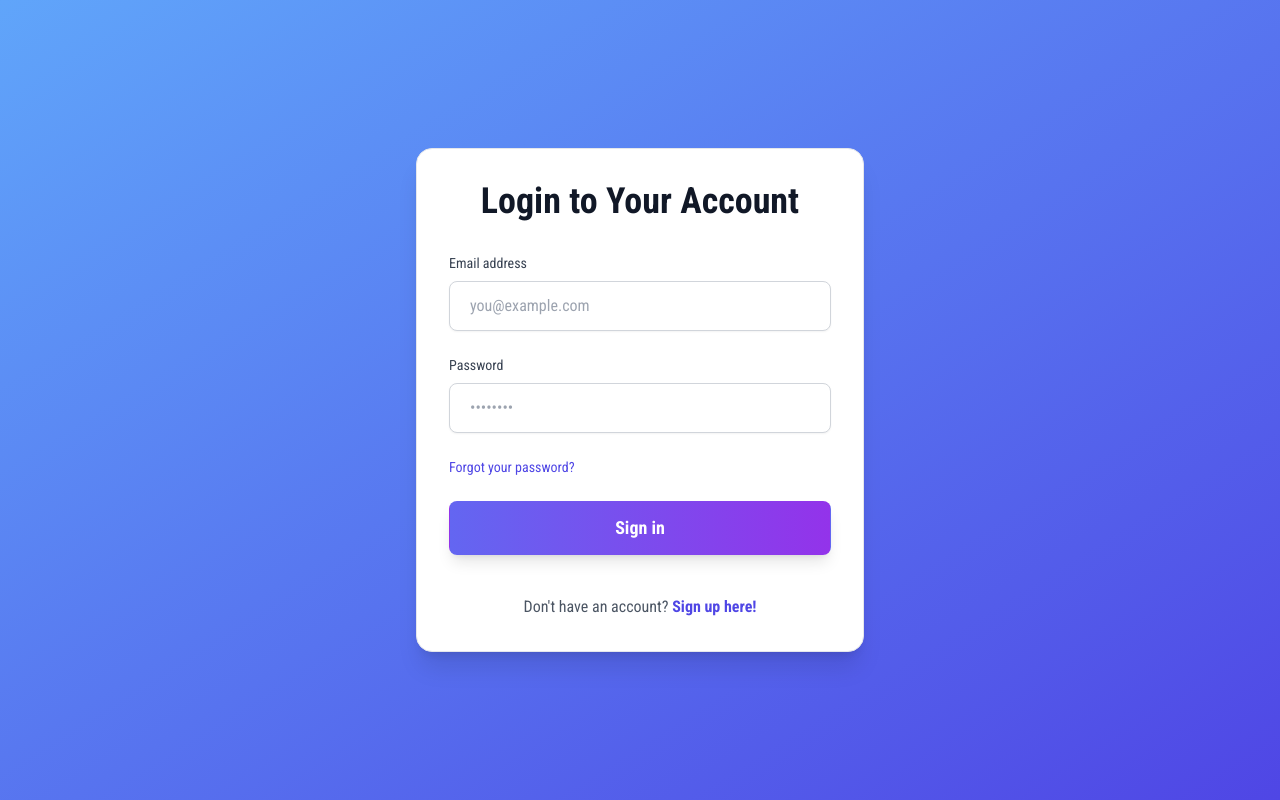
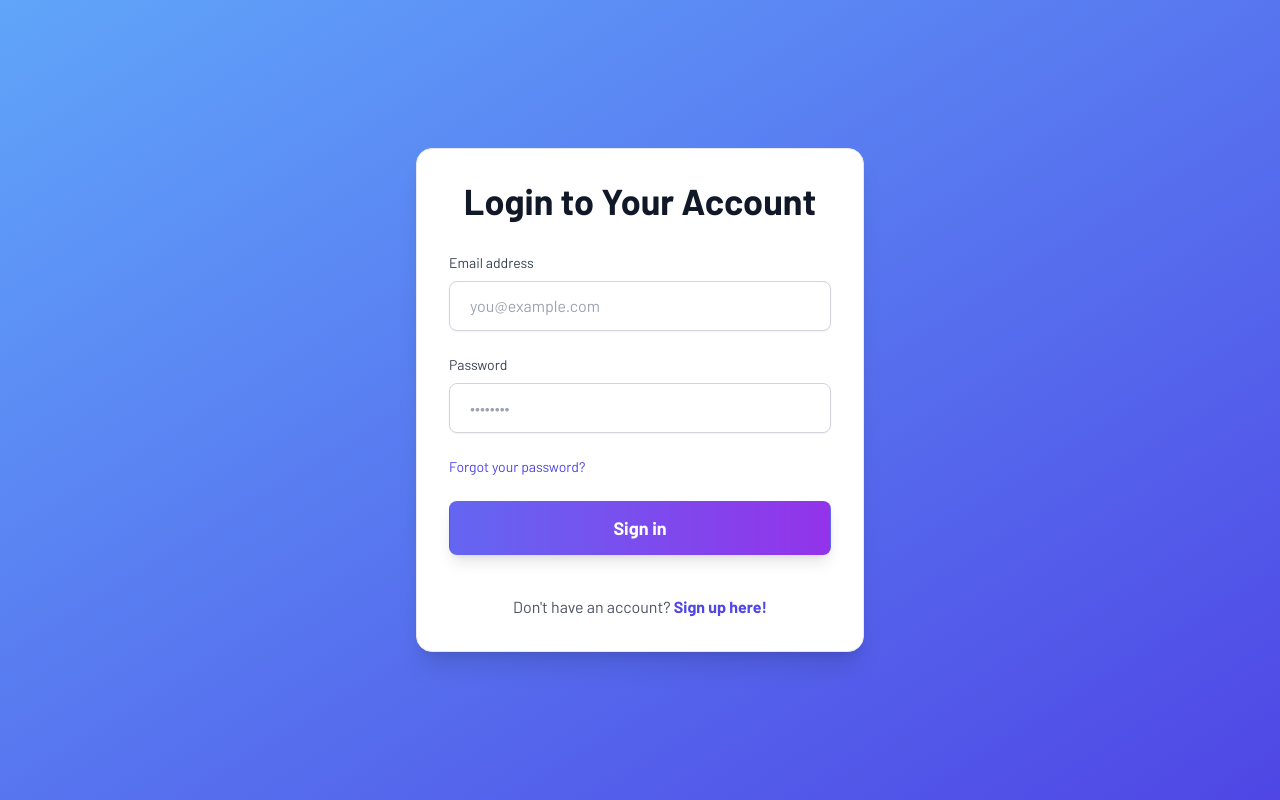
Before and after one commit to arsalanmukhtar/rahme_associates, a FastAPI app: page /templates/login.html in a window 1280 px wide. Run offline with FastAPI, Linux system fonts and the light colour scheme; parts of the project's set-up code (start-up, migrations or seed data) failed here and were passed over; some libraries are stand-ins or nearby versions.

Commit message:
font family updated

```diff
--- a/static/css/forgot_password.css
+++ b/static/css/forgot_password.css
@@ -2,7 +2,7 @@
 
 /* Custom styles for the body background and font */
 body {
-    font-family: 'Inter', sans-serif;
+    font-family: 'Barlow', sans-serif;
     /* Background gradient will be defined inline in the HTML for specific page styling */
 }
 
--- a/static/css/login.css
+++ b/static/css/login.css
@@ -2,7 +2,7 @@
 
 /* Custom styles for the body background and font */
 body {
-    font-family: 'Inter', sans-serif;
+    font-family: 'Barlow', sans-serif;
     /* This gradient is now defined inline in login.html for specific page background */
     /* background: linear-gradient(135deg, #a7bfe8 0%, #619aee 100%); */
 }
--- a/static/css/reset_password.css
+++ b/static/css/reset_password.css
@@ -1,7 +1,7 @@
 /* static/css/welcome.css */
 
 body {
-    font-family: 'Roboto Condensed', sans-serif;
+    font-family: 'Barlow', sans-serif;
     /* Updated font */
     margin: 0;
     /* Ensure no default body margin */
--- a/static/css/signup.css
+++ b/static/css/signup.css
@@ -2,7 +2,7 @@
 
 /* Custom styles for the body background and font */
 body {
-    font-family: 'Inter', sans-serif;
+    font-family: 'Barlow', sans-serif;
     /* Background gradient will be defined inline in the HTML for specific page styling */
 }
 
--- a/static/css/welcome.css
+++ b/static/css/welcome.css
@@ -1,6 +1,7 @@
 /* static/css/welcome.css */
 
 body {
+    font-family: 'Barlow', sans-serif;
     margin: 0;
     /* Ensure no default body margin */
     position: relative;
--- a/static/js/forgot_password.js
+++ b/static/js/forgot_password.js
@@ -3,6 +3,8 @@
 document.addEventListener('DOMContentLoaded', () => {
     const forgotPasswordForm = document.getElementById('forgotPasswordForm');
     const messageBox = document.getElementById('messageBox');
+
+    document.body.style.fontFamily = "'Barlow', sans-serif";
 
     function showMessage(message, type = 'info') {
         messageBox.textContent = message;
--- a/static/js/login.js
+++ b/static/js/login.js
@@ -17,6 +17,9 @@ document.addEventListener('DOMContentLoaded', () => {
         messageBox.textContent = '';
         messageBox.className = 'hidden'; // Reset class for next message
     }
+
+    // Set the font family to Barlow for the document body
+    document.body.style.fontFamily = "'Barlow', sans-serif";
 
     if (loginForm) {
         loginForm.addEventListener('submit', async (event) => {
--- a/static/js/map_dashboard.js
+++ b/static/js/map_dashboard.js
@@ -339,6 +339,8 @@ document.addEventListener('DOMContentLoaded', () => {
             style: 'mapbox://styles/mapbox/streets-v11',
             center: initialCenter,
             zoom: initialZoom,
+            minZoom: 0,
+            maxZoom: 19,
             attributionControl: false, // Explicitly disable attribution control
             hash: true // Enable hash in URL for easy sharing
         });
@@ -842,4 +844,7 @@ document.addEventListener('DOMContentLoaded', () => {
             closeBasemapOptions();
         }
     });
+
+    // If you set font-family in JS, use Barlow:
+    document.body.style.fontFamily = "'Barlow', sans-serif";
 });
--- a/static/js/reset_password.js
+++ b/static/js/reset_password.js
@@ -3,6 +3,9 @@
 document.addEventListener('DOMContentLoaded', () => {
     const resetPasswordForm = document.getElementById('resetPasswordForm');
     const messageBox = document.getElementById('messageBox');
+
+    // Set the font family to Barlow for the document body
+    document.body.style.fontFamily = "'Barlow', sans-serif";
 
     function showMessage(message, type = 'info') {
         messageBox.textContent = message;
--- a/static/js/signup.js
+++ b/static/js/signup.js
@@ -3,6 +3,8 @@
 document.addEventListener('DOMContentLoaded', () => {
     const signupForm = document.getElementById('signupForm');
     const messageBox = document.getElementById('messageBox');
+
+    document.body.style.fontFamily = "'Barlow', sans-serif";
 
     function showMessage(message, type = 'info') {
         messageBox.textContent = message;
--- a/static/js/welcome.js
+++ b/static/js/welcome.js
@@ -5,4 +5,6 @@ document.addEventListener('DOMContentLoaded', () => {
 
     // Add any specific JavaScript interactivity for the welcome page here.
     // For now, it's just a simple log to confirm loading.
+
+    document.body.style.fontFamily = "'Barlow', sans-serif";
 });
--- a/templates/forgot_password.html
+++ b/templates/forgot_password.html
@@ -4,11 +4,11 @@
     <meta charset="UTF-8">
     <meta name="viewport" content="width=device-width, initial-scale=1.0">
     <title>Forgot Password</title>    <script src="https://cdn.tailwindcss.com"></script>
-    <!-- Roboto Condensed Font -->
-    <link href="https://fonts.googleapis.com/css2?family=Roboto+Condensed:wght@300;400;700&display=swap" rel="stylesheet">
+    <!-- Barlow Font -->
+    <link href="https://fonts.googleapis.com/css2?family=Barlow:wght@300;400;700&display=swap" rel="stylesheet">
     <link rel="stylesheet" href="/static/css/forgot_password.css">
 </head>
-<body class="flex items-center justify-center min-h-screen p-4 bg-gradient-to-br from-yellow-400 to-orange-600 font-['Roboto_Condensed']">
+<body class="flex items-center justify-center min-h-screen p-4 bg-gradient-to-br from-yellow-400 to-orange-600 font-['Barlow']">
     <div class="bg-white p-8 rounded-2xl shadow-xl max-w-md w-full border border-gray-200 transform hover:scale-102 transition-transform duration-300 ease-in-out">
         <h2 class="text-4xl font-extrabold text-center text-gray-900 mb-8">Forgot Password?</h2>
         <p class="text-center text-gray-600 mb-6">Enter your email address and we'll send you a link to reset your password.</p>
--- a/templates/login.html
+++ b/templates/login.html
@@ -5,12 +5,12 @@
     <meta name="viewport" content="width=device-width, initial-scale=1.0">
     <title>Login</title>
     <!-- Link to Tailwind CSS CDN -->
-    <script src="https://cdn.tailwindcss.com"></script>    <!-- Roboto Condensed Font -->
-    <link href="https://fonts.googleapis.com/css2?family=Roboto+Condensed:wght@300;400;700&display=swap" rel="stylesheet">
+    <script src="https://cdn.tailwindcss.com"></script>    <!-- Barlow Font -->
+    <link href="https://fonts.googleapis.com/css2?family=Barlow:wght@300;400;700&display=swap" rel="stylesheet">
     <!-- Link to your specific CSS file for login -->
     <link rel="stylesheet" href="/static/css/login.css">
 </head>
-<body class="flex items-center justify-center min-h-screen p-4 bg-gradient-to-br from-blue-400 to-indigo-600 font-['Roboto_Condensed']">
+<body class="flex items-center justify-center min-h-screen p-4 bg-gradient-to-br from-blue-400 to-indigo-600 font-['Barlow']">
     <div class="bg-white p-8 rounded-2xl shadow-xl max-w-md w-full border border-gray-200 transform hover:scale-102 transition-transform duration-300 ease-in-out">
         <h2 class="text-4xl font-extrabold text-center text-gray-900 mb-8">Login to Your Account</h2>
         <form id="loginForm" class="space-y-6">
--- a/templates/reset_password.html
+++ b/templates/reset_password.html
@@ -4,11 +4,11 @@
     <meta charset="UTF-8">
     <meta name="viewport" content="width=device-width, initial-scale=1.0">
     <title>Reset Password</title>    <script src="https://cdn.tailwindcss.com"></script>
-    <!-- Roboto Condensed Font -->
-    <link href="https://fonts.googleapis.com/css2?family=Roboto+Condensed:wght@300;400;700&display=swap" rel="stylesheet">
+    <!-- Barlow Font -->
+    <link href="https://fonts.googleapis.com/css2?family=Barlow:wght@300;400;700&display=swap" rel="stylesheet">
     <link rel="stylesheet" href="/static/css/reset_password.css">
 </head>
-<body class="flex items-center justify-center min-h-screen p-4 bg-gradient-to-br from-purple-400 to-pink-600 font-['Roboto_Condensed']">
+<body class="flex items-center justify-center min-h-screen p-4 bg-gradient-to-br from-purple-400 to-pink-600 font-['Barlow']">
     <div class="bg-white p-8 rounded-2xl shadow-xl max-w-md w-full border border-gray-200 transform hover:scale-102 transition-transform duration-300 ease-in-out">
         <h2 class="text-4xl font-extrabold text-center text-gray-900 mb-8">Reset Your Password</h2>
         <form id="resetPasswordForm" class="space-y-6">
--- a/templates/signup.html
+++ b/templates/signup.html
@@ -4,11 +4,11 @@
     <meta charset="UTF-8">
     <meta name="viewport" content="width=device-width, initial-scale=1.0">
     <title>Sign Up</title>    <script src="https://cdn.tailwindcss.com"></script>
-    <!-- Roboto Condensed Font -->
-    <link href="https://fonts.googleapis.com/css2?family=Roboto+Condensed:wght@300;400;700&display=swap" rel="stylesheet">
+    <!-- Barlow Font -->
+    <link href="https://fonts.googleapis.com/css2?family=Barlow:wght@300;400;700&display=swap" rel="stylesheet">
     <link rel="stylesheet" href="/static/css/signup.css">
 </head>
-<body class="flex items-center justify-center min-h-screen p-4 bg-gradient-to-br from-green-400 to-teal-600 font-['Roboto_Condensed']">
+<body class="flex items-center justify-center min-h-screen p-4 bg-gradient-to-br from-green-400 to-teal-600 font-['Barlow']">
     <div class="bg-white p-8 rounded-2xl shadow-xl max-w-md w-full border border-gray-200 transform hover:scale-102 transition-transform duration-300 ease-in-out">
         <h2 class="text-4xl font-extrabold text-center text-gray-900 mb-8">Create an Account</h2>
         <form id="signupForm" class="space-y-6">
--- a/templates/welcome.html
+++ b/templates/welcome.html
@@ -5,12 +5,12 @@
     <meta name="viewport" content="width=device-width, initial-scale=1.0">
     <title>Welcome to Your Real Estate App</title>
     <!-- Link to Tailwind CSS CDN -->
-    <script src="https://cdn.tailwindcss.com"></script>    <!-- Roboto Condensed Font -->
-    <link href="https://fonts.googleapis.com/css2?family=Roboto+Condensed:wght@300;400;700&display=swap" rel="stylesheet">
+    <script src="https://cdn.tailwindcss.com"></script>    <!-- Barlow Font -->
+    <link href="https://fonts.googleapis.com/css2?family=Barlow:wght@300;400;700&display=swap" rel="stylesheet">
     <!-- Link to your specific CSS file for the welcome page -->
     <link rel="stylesheet" href="/static/css/welcome.css">
 </head>
-<body class="flex items-center justify-center min-h-screen text-white text-center p-4 font-['Roboto_Condensed']">
+<body class="flex items-center justify-center min-h-screen text-white text-center p-4 font-['Barlow']">
     <!-- Overlay for better text readability on background image -->
     <div class="absolute inset-0 bg-black opacity-50"></div>
 
```
Also changed, not shown: app/db_operations.py (+4 -21 lines), static/css/map_dashboard.css (+10 -0 lines), templates/map_dashboard.html (+6 -4 lines).
